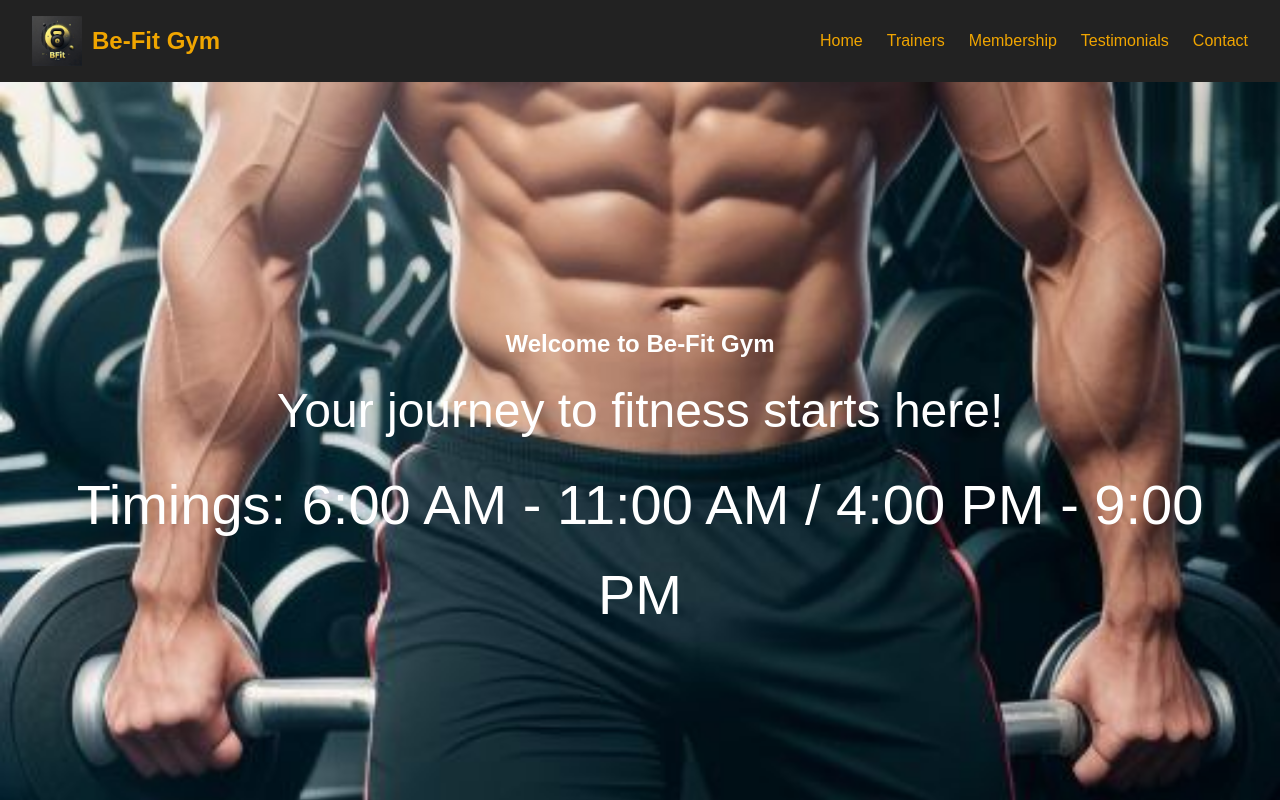
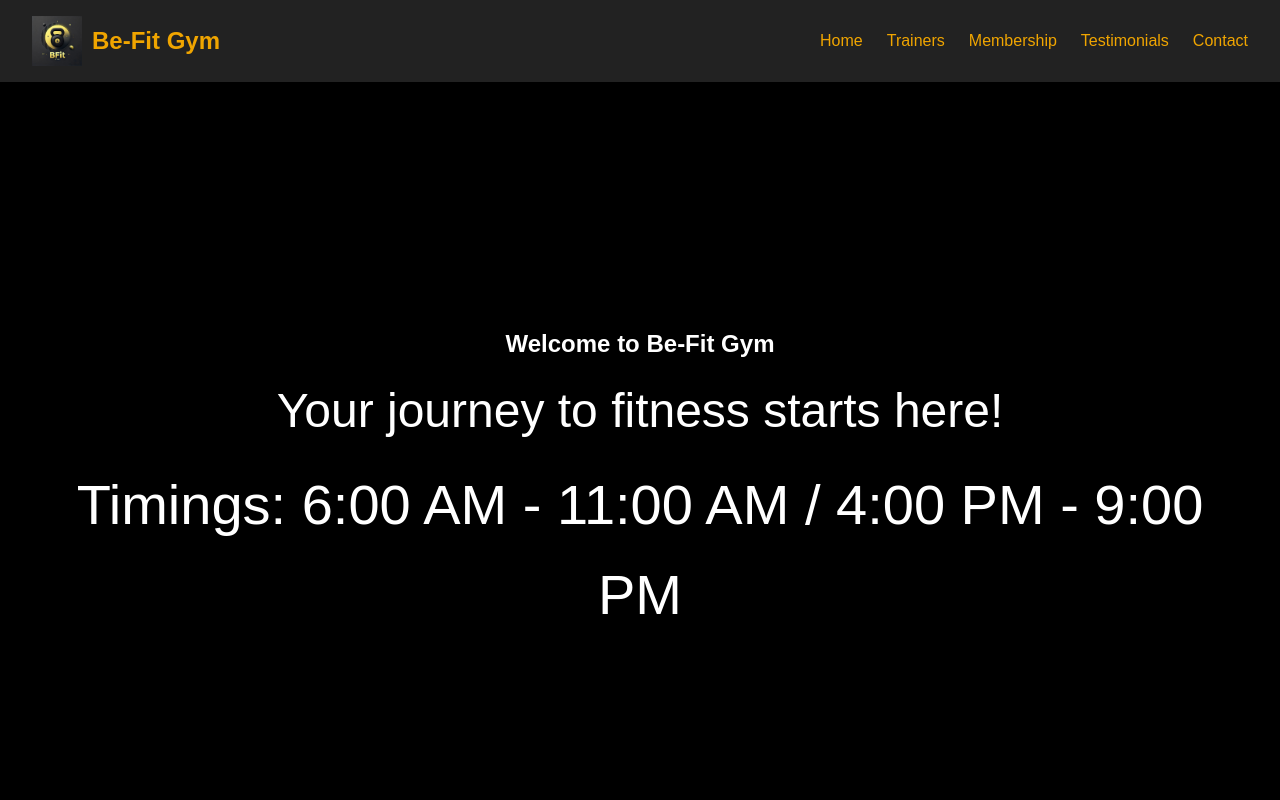
Before and after one commit to VarnankSharma/BfitGym, a React (Create React App) app: page / in a window 1280 px wide. Shown: the top 800 px of the page. Built offline with nearby package versions, Linux system fonts and the light colour scheme.

Commit message:
Updated content

```diff
--- a/public/styles.css
+++ b/public/styles.css
@@ -101,7 +101,7 @@ ul {
 /* Home Section */
 .home-section {
   height: 100vh;
-  background-image: url('/pubAssets/1.jpeg');
+  background-image:url('pubAssets/1.jpeg')
   background-size: cover;
   background-position: center;
   background-attachment: fixed;
```
